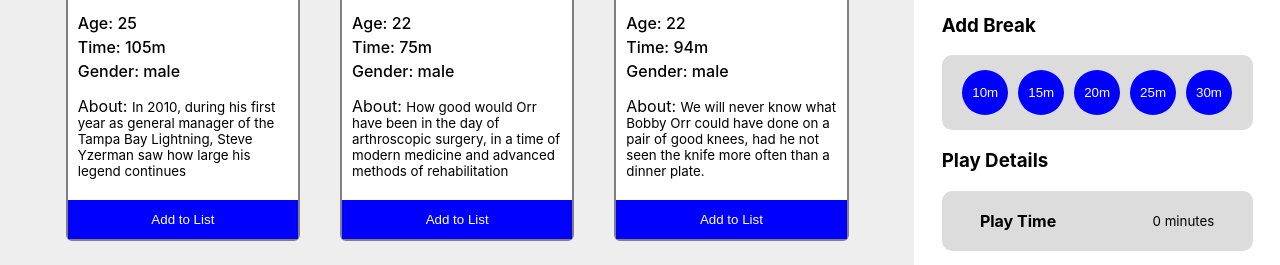
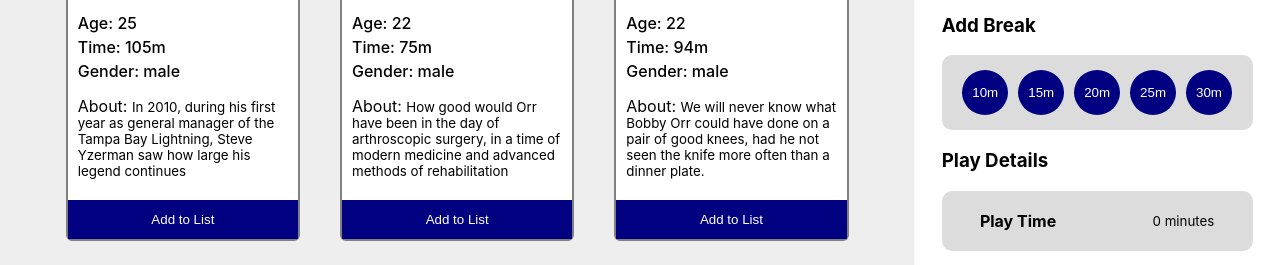
Before and after one commit to Ashrafullislam/ultra-active-club-client, a React (Create React App) app: page / in a window 1280 px wide. Shown: the part 275-540 px from the top of the page. Built offline with nearby package versions, Linux system fonts and the light colour scheme.

Commit message:
added the color change card

```diff
--- a/src/components/Hocky/Hockey.css
+++ b/src/components/Hocky/Hockey.css
@@ -63,7 +63,7 @@
 }
 .break-btn-time{
     padding: 15px 10px;
-    background-color: blue;
+    background-color: navy;
     border: none;
     border-radius: 50%;
     color: white;
--- a/src/components/players/Player.css
+++ b/src/components/players/Player.css
@@ -35,7 +35,7 @@
  bottom: 0;
 }
 .add-to-list-btn{
-    background-color: blue;
+    background-color: navy;
     color: white;
     width: 100%;
     padding: 12px;
```
